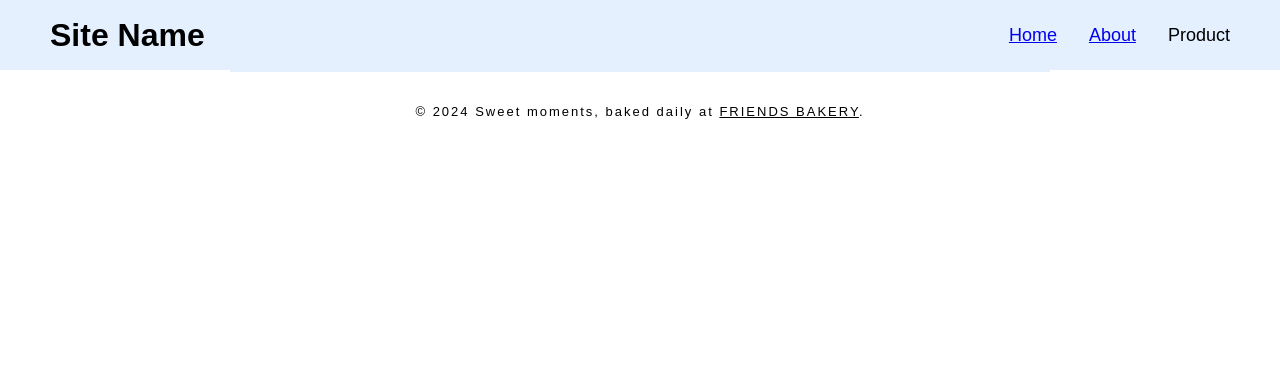
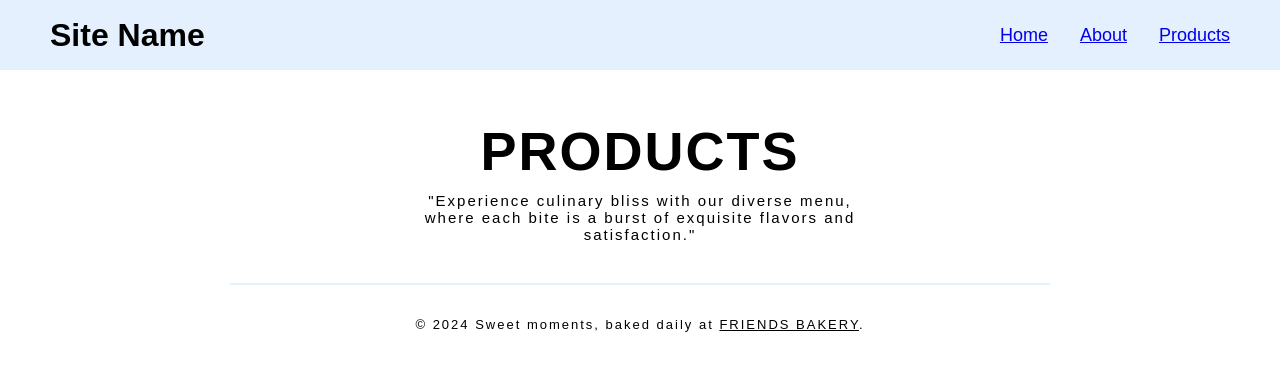
Before and after one commit to 4bhish/project-bakery, a React (Vite) app: page /products in a window 1280 px wide. Shown: the top 370 px of the page. Built offline with nearby package versions, Linux system fonts and the light colour scheme.

Commit message:
Init Products.jsx

```diff
--- a/src/App.jsx
+++ b/src/App.jsx
@@ -4,6 +4,7 @@ import Navbar from "./components/navbar/Navbar";
 import MainContent from "./components/main/MainContent";
 import Footer from "./components/footer/Footer";
 import About from "./pages/About";
+import Products from "./pages/Products";
 function App() {
   return (
     <Router>
@@ -11,6 +12,7 @@ function App() {
       <Routes>
         <Route path="/" element={<MainContent />} />
         <Route path="/about" element={<About />}  />
+        <Route path="/products" element={<Products />} />
       </Routes>
       <Footer />
     </Router>
--- a/src/components/navbar/Navbar.jsx
+++ b/src/components/navbar/Navbar.jsx
@@ -1,18 +1,20 @@
 import React from "react";
 import "../navbar/navbar.css";
-import { NavLink } from "react-router-dom";
+import { Link, NavLink } from "react-router-dom";
 const Navbar = () => {
   return (
     <div className="Navbar">
       <h1 className="nav-h1">Site Name</h1>
       <ul className="nav-list">
         <li>
-          <NavLink to='/'>Home</NavLink>
+          <NavLink to="/">Home</NavLink>
         </li>
         <li>
-          <NavLink to='/about'>About</NavLink>
+          <NavLink to="/about">About</NavLink>
         </li>
-        <li>Product</li>
+        <li>
+          <NavLink to='products'>Products</NavLink>
+        </li>
       </ul>
     </div>
   );
--- /dev/null
+++ b/src/pages/Products.jsx
@@ -0,0 +1,20 @@
+import React from 'react';
+import './styles/Products.css'
+function Products() {
+
+  return (
+    <div className='products-list'>
+      <h1>
+        <span>Products</span>
+      </h1>
+      <div className='products-list-para'>
+      <p>"Experience culinary bliss with our diverse menu, where each bite is a burst of exquisite flavors and satisfaction."</p>
+      </div>
+      <div className="products-list-container">
+
+      </div>
+    </div>
+  );
+}
+
+export default Products;
--- a/src/pages/styles/AboutStyles.css
+++ b/src/pages/styles/AboutStyles.css
@@ -8,7 +8,7 @@
     text-align: center;
     margin: 5rem auto;
 }
-h1 span{
+.about h1 span{
     font-size: 5.4rem;
     text-transform: uppercase;
     letter-spacing: 0.2rem;
--- /dev/null
+++ b/src/pages/styles/Products.css
@@ -0,0 +1,27 @@
+.products-list{
+    width: 70%;
+    margin: 0 auto;
+}
+
+.products-list h1{
+    width: 80%;
+    text-align: center;
+    margin: 5rem auto;
+}
+.products-list h1 span{
+    font-size: 5.4rem;
+    text-transform: uppercase;
+    letter-spacing: 0.2rem;
+}
+
+.products-list-para {
+    max-width: 50%;
+    text-align: center;
+    margin: 0 auto;
+}
+.products-list-para p{
+    margin-top: -4rem;
+    font-size: 1.5rem;
+    letter-spacing: 0.2rem;
+    margin-bottom: 4rem;
+}
```
